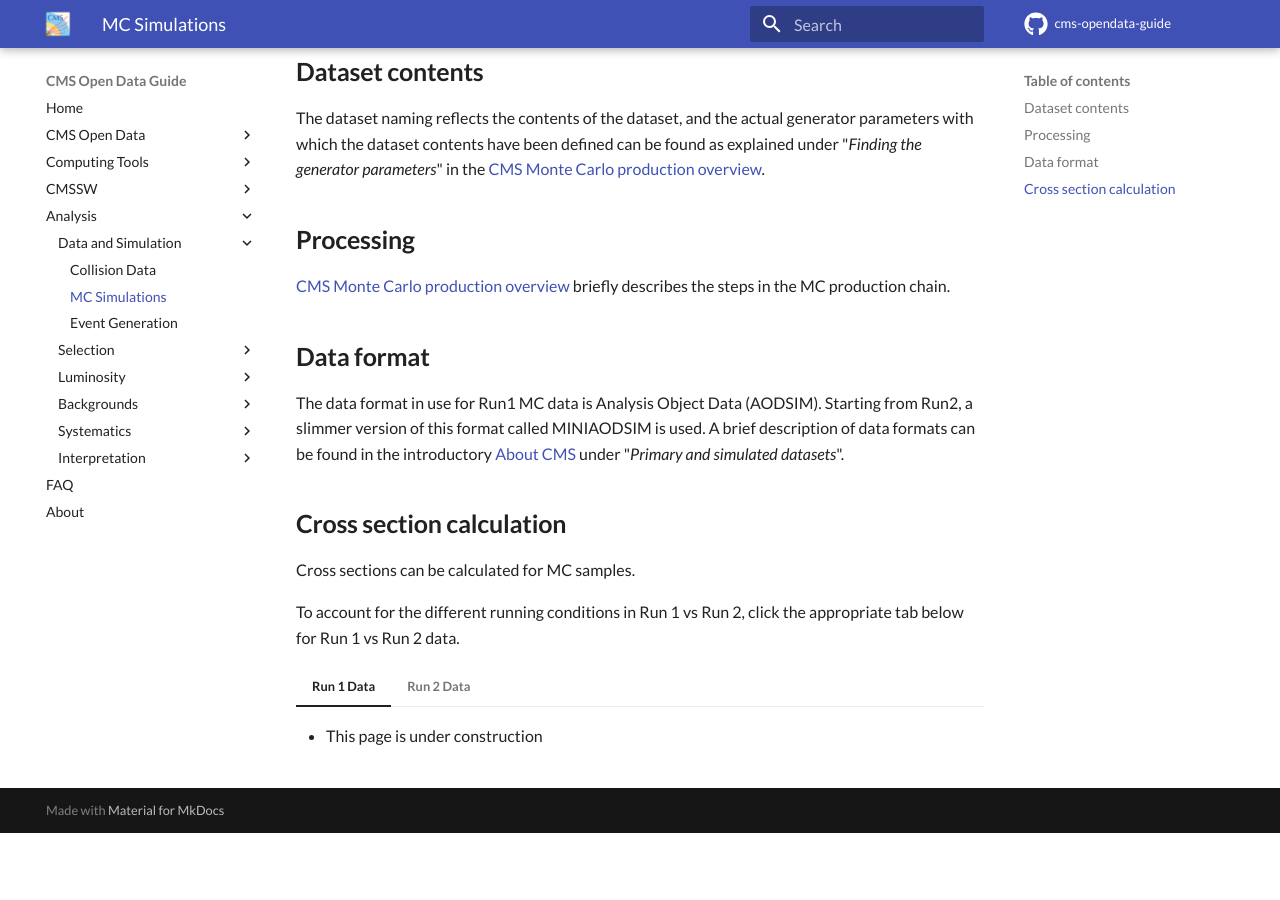
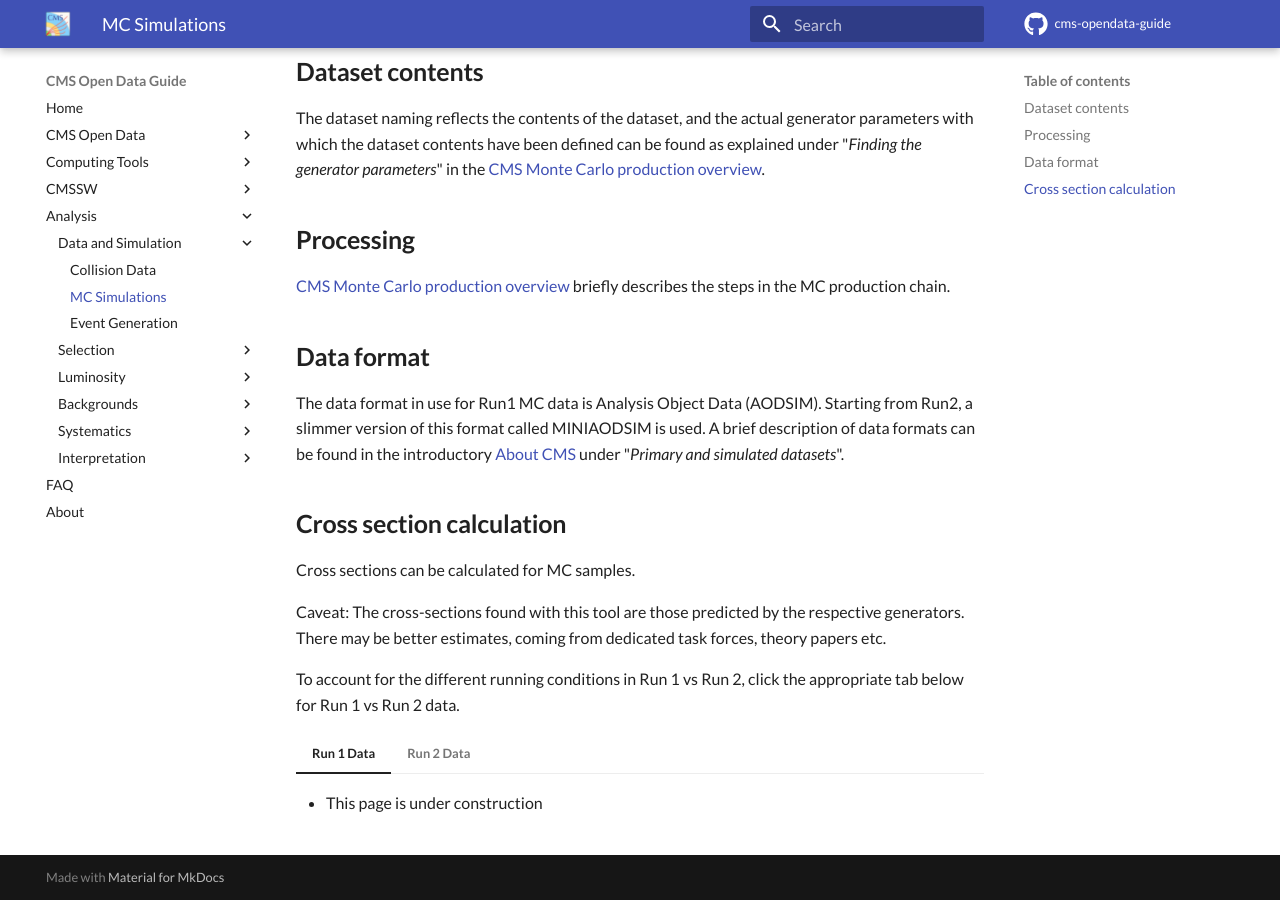
Before and after one commit to cernopendata/cms-opendata-guide, an MkDocs documentation site: the page built from docs/analysis/datasim/mcsimulations.md, in a window 1280 px wide and 900 px high, scrolled down 563 px. Built offline with MkDocs 1.6.1 and Material for MkDocs 9.7.7, drawn with Linux system fonts in a browser that asks for light colours; comment, search, counter and statistics services are not loaded; before the commit the page ends 1396 px from its top, so only the background shows below that.

Commit message:
add caveat per issue #74

```diff
--- a/docs/analysis/datasim/mcsimulations.md
+++ b/docs/analysis/datasim/mcsimulations.md
@@ -44,6 +44,8 @@ introductory [About CMS](http://opendata.cern.ch/docs/about-cms) under "*Primary
 
 Cross sections can be calculated for MC samples.
 
+Caveat: The cross-sections found with this tool are those predicted by the respective generators. There may be better estimates, coming from dedicated task forces, theory papers etc.
+
 To account for the different running conditions in Run 1 vs Run 2, click the appropriate tab below for Run 1 vs Run 2 data.
 
 === "Run 1 Data"
```
